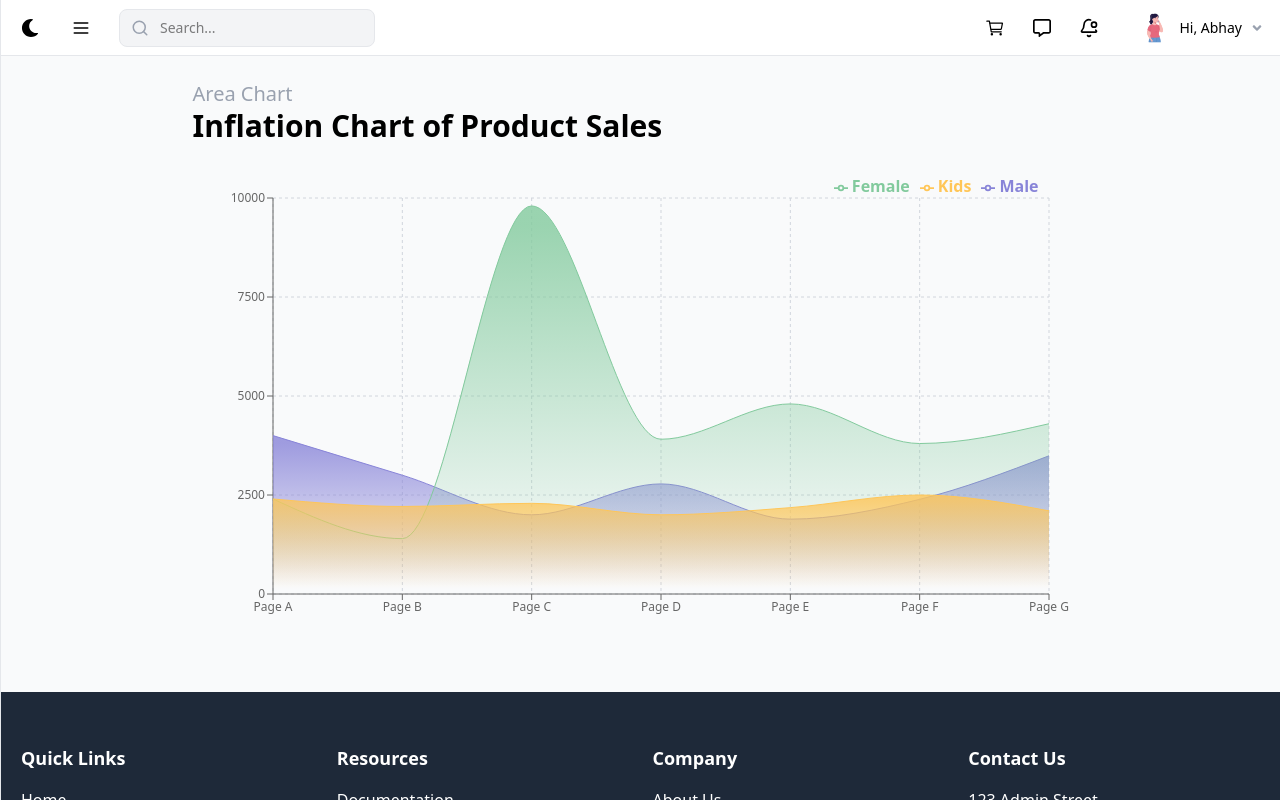
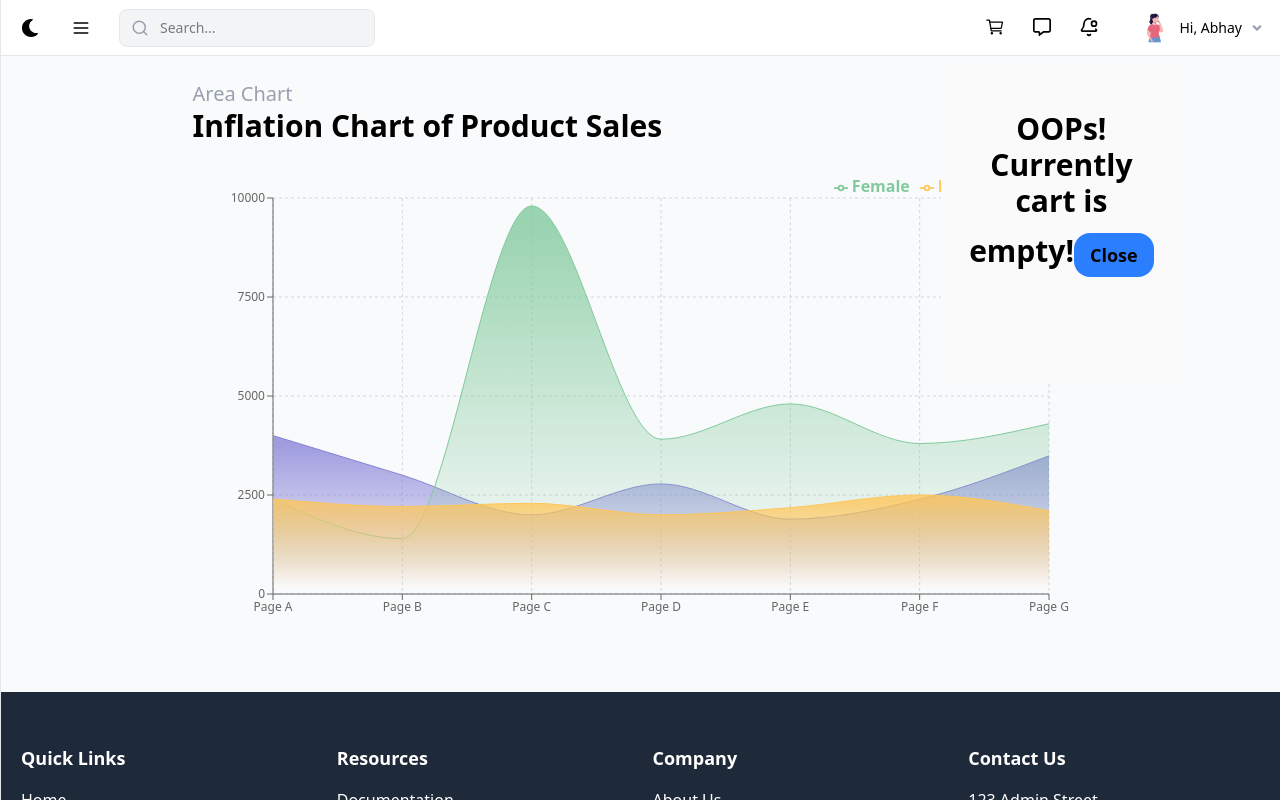
Before and after one commit to Abhay-maurya124/Admin-Panel, a React (Vite) app: page /area in a window 1280 px wide. Both pictures are taken after a click on the button 995 px from the left and 27 px from the top of the page. Shown: the top 800 px of the page. Built offline with nearby package versions, Linux system fonts and the light colour scheme.

Commit message:
waste of time

```diff
--- /dev/null
+++ b/src/scenes/global/Cart.jsx
@@ -0,0 +1,19 @@
+// Cart.jsx
+import React from "react";
+
+const Cart = ({ onClose }) => {
+  return (
+    <div
+      className="absolute lg:h-80 lg:w-60 h-70
+        font-bold text-center text-3xl mt-5
+         -ml-10 bg-neutral-50 p-6 pt-12 ease-in-out transition duration-200"
+    >
+      OOPs! Currently cart is empty!
+      <p className="bg-blue-500 rounded-2xl text-lg mt-3.5 inline-block px-4 py-2 cursor-pointer">
+        <button onClick={onClose}>Close</button>
+      </p>
+    </div>
+  );
+};
+
+export default Cart;
--- /dev/null
+++ b/src/scenes/global/Messege.jsx
@@ -0,0 +1,21 @@
+import React from "react";
+
+const Messege = ({ onClose }) => {
+  return (
+    <div
+      className="absolute lg:h-80 lg:w-60 h-60 w-60
+        font-bold text-center text-3xl mt-5
+         -ml-30 bg-neutral-50 p-6 pt-12 ease-in-out transition duration-200"
+    >
+      You don't have any message yet!
+      <button
+        onClick={onClose}
+        className="bg-blue-500 rounded-2xl text-lg mt-3.5 px-4 py-2"
+      >
+        Close
+      </button>
+    </div>
+  );
+};
+
+export default Messege;
--- /dev/null
+++ b/src/scenes/global/Notification.jsx
@@ -0,0 +1,19 @@
+// Notification.jsx
+import React from "react";
+
+const Notification = ({ onClose }) => {
+  return (
+    <div
+      className="absolute lg:h-80 lg:w-60 h-60
+        font-bold text-center text-3xl mt-5 -ml-30
+          bg-neutral-50 p-6 pt-12 ease-in-out transition duration-200"
+    >
+      No! Notification Yet!
+      <p className="bg-blue-500 rounded-2xl text-lg mt-3.5 px-4 py-2 cursor-pointer">
+        <button onClick={onClose}>Close</button>
+      </p>
+    </div>
+  );
+};
+
+export default Notification;
--- a/src/scenes/global/Sidebar.jsx
+++ b/src/scenes/global/Sidebar.jsx
@@ -1,62 +1,120 @@
 import { BellDot, Menu, Search } from "lucide-react";
-import React, { useContext } from "react";
+import React, { useContext, useState } from "react";
 import { IoCartOutline } from "react-icons/io5";
 import { FaRegMessage } from "react-icons/fa6";
 import { FaAngleDown } from "react-icons/fa";
 import { ThemeFunc } from "../assets/CreateApi";
 import { FaMoon } from "react-icons/fa";
 import { LuSunMedium } from "react-icons/lu";
+import Cart from "./Cart";
+import Messege from "./Messege";
+import Notification from "./Notification";
 
 const Sidebar = () => {
   const { Toggle, Togglebg, sidecloser } = useContext(ThemeFunc);
 
+  const [openPanel, setOpenPanel] = useState(null);
+
+  const handleCartClick = () => {
+    setOpenPanel((prev) => (prev === "cart" ? null : "cart"));
+  };
+
+  const handleMessageClick = () => {
+    setOpenPanel((prev) => (prev === "message" ? null : "message"));
+  };
+
+  const handleNotificationClick = () => {
+    setOpenPanel((prev) => (prev === "notification" ? null : "notification"));
+  };
+
+  const handleCloseMessage = () => {
+    if (openPanel === "message") setOpenPanel(null);
+  };
+
   return (
     <div
-      className={`sticky top-0 z-30 h-14 p-4 border-b flex items-center
-      ${Toggle === "light" ? "bg-white border-gray-200"
-          : "bg-gray-900 border-gray-700 text-white"}`}>
-
-      <div className="flex justify-between items-center w-full"
+      className={`sticky top-0 z-30 h-14 p-4 border-b flex items-center ${
+        Toggle === "light"
+          ? "bg-white border-gray-200"
+          : "bg-gray-900 border-gray-700 text-white"
+      }`}
     >
-        {/* Left Side - Mobile friendly */}
+      <div className="flex justify-between items-center w-full">
+        {/* Left Side */}
         <div className="flex items-center gap-4 sm:gap-6">
           <button
             onClick={Togglebg}
             className="p-1 rounded-full hover:bg-gray-200"
             aria-label="Toggle theme"
           >
-            {Toggle === "light" ? <FaMoon size={18} /> : <LuSunMedium size={18} />}
+            {Toggle === "light" ? (
+              <FaMoon size={18} />
+            ) : (
+              <LuSunMedium size={18} />
+            )}
           </button>
           <button
             onClick={sidecloser}
-            className="p-1 rounded-full hover:bg-gray-200 "
+            className="p-1 rounded-full hover:bg-gray-200"
             aria-label="Toggle menu"
           >
             <Menu size={20} />
           </button>
           <div className="relative hidden sm:block">
-            <Search className="absolute left-3 top-1/2 transform -translate-y-1/2 text-gray-400" size={18} />
+            <Search
+              className="absolute left-3 top-1/2 transform -translate-y-1/2 text-gray-400"
+              size={18}
+            />
             <input
               type="text"
               placeholder="Search..."
-              className={`pl-10 pr-4 py-2 rounded-lg text-sm w-40 md:w-64
-                ${Toggle === "light"
+              className={`pl-10 pr-4 py-2 rounded-lg text-sm w-40 md:w-64 ${
+                Toggle === "light"
                   ? "bg-gray-100 focus:bg-white border border-gray-200"
-                  : "bg-gray-700 focus:bg-gray-800 border-gray-600"}`}
+                  : "bg-gray-700 focus:bg-gray-800 border-gray-600"
+              }`}
             />
           </div>
         </div>
 
+        {/* Right Side */}
         <div className="flex items-center gap-3 sm:gap-5">
-          <button className="p-1 rounded-full hover:bg-gray-200 block">
+          {/* Cart Button */}
+          <div className="relative">
+            <button
+              onClick={handleCartClick}
+              className="p-1 rounded-full hover:bg-gray-200"
+            >
               <IoCartOutline size={20} />
             </button>
-          <button className="p-1 rounded-full hover:bg-gray-200 block">
+            {openPanel === "cart" && <Cart />}
+          </div>
+
+          {/* Message Button */}
+          <div className="relative">
+            <button
+              onClick={handleMessageClick}
+              className="p-1 rounded-full hover:bg-gray-200"
+            >
               <FaRegMessage size={18} />
             </button>
-          <button className="p-1 rounded-full hover:bg-gray-200">
+            {openPanel === "message" && (
+              <Messege onClose={handleCloseMessage} />
+            )}
+          </div>
+
+          {/* Notification Button */}
+          <div className="relative">
+            <button
+              onClick={handleNotificationClick}
+              className="p-1 rounded-full hover:bg-gray-200"
+            >
               <BellDot size={20} />
             </button>
+            {openPanel === "notification" && <Notification />}
+          </div>
+
+          {/* User Profile */}
           <div className="flex items-center gap-2 ml-2 sm:ml-4">
             <img
               className="h-8 w-8 rounded-full object-cover"
```
Lines whose indentation alone changed are shown as unchanged.
